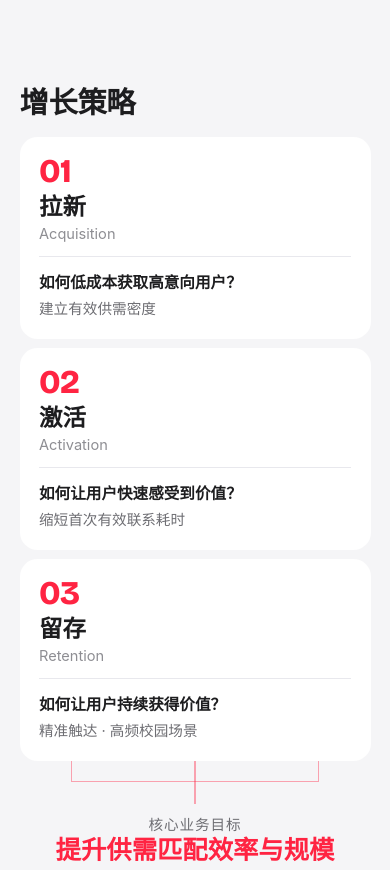
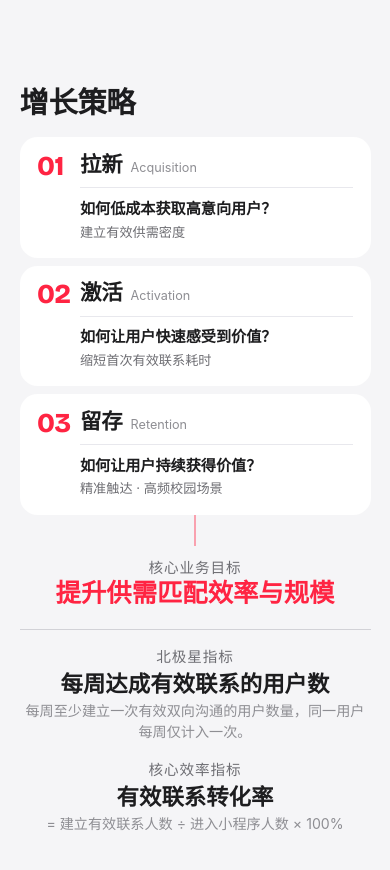
Before and after one commit to NateeeXu/xhs-intro, a plain HTML site: page index.html in a window 390 px wide. Shown: the part 8460-9330 px from the top of the page. Drawn offline with nearby package versions, Linux system fonts and the light colour scheme.

Commit message:
手机上增长概览改紧凑横条
Co-Authored-By: Claude Opus 5.5 <noreply@anthropic.com>

```diff
--- a/index.html
+++ b/index.html
@@ -1350,13 +1350,18 @@ img.chipphoto{width:19rem;height:auto;filter:drop-shadow(0 1rem 1.6rem rgba(0,0,
   .dcol.cs li > .dv-safe figure{grid-row:auto}
   /* 增长策略：概览三张卡上下排，展开层（拉新 / 漏斗 / 承接 / 留存周期 / 留存方案）直接排在下面 */
   .gw{width:auto;margin-bottom:0}
-  .gw-cards{grid-template-columns:1fr;gap:1rem;margin-top:1.6rem}
-  .gw-cards li,.gw-cards li:not(.shown){opacity:1;translate:none;padding:1.8rem 2rem;cursor:default}
-  .gw-cards i{font-size:3.4rem}
-  .gw-cards h3{font-size:2.4rem;margin-top:.6rem}
-  .gw-cards p b{white-space:normal;font-size:1.6rem}
+  /* 用户 11-21：手机上三张卡太大太空，改成紧凑的横条：左边编号，右边标题 + 问题 */
+  .gw-cards{grid-template-columns:1fr;gap:.8rem;margin-top:1.6rem}
+  .gw-cards li,.gw-cards li:not(.shown){opacity:1;translate:none;cursor:default;display:grid;grid-template-columns:4.4rem auto 1fr;align-items:baseline;padding:1.6rem 1.8rem}
+  .gw-cards i{grid-column:1;grid-row:1 / 3;align-self:start;font-size:2.8rem}
+  .gw-cards h3{grid-column:2;grid-row:1;margin:0;font-size:2.2rem}
+  .gw-cards small{grid-column:3;grid-row:1;margin:0 0 0 .8rem;font-size:1.3rem}
+  .gw-cards p{grid-column:2 / 4;grid-row:2;margin:1rem 0 0;padding-top:1rem;font-size:1.35rem}
+  .gw-cards p b{white-space:normal;font-size:1.55rem;margin-bottom:.2rem}
   .gw-goal,.gw-goal:not(.shown),.gw-kpi,.gw-kpi:not(.shown){opacity:1;translate:none}
   .gw-goal .gw-link::before,.gw-goal .gw-link::after{scale:1}
+  .gw-link{height:3.2rem}
+  .gw-link::before{display:none}   /* 手机上三张卡上下排，横着的三叉连线对不上，只留中间一根竖线 */
   .gw-obj{font-size:2.6rem}
   .gw-kpi{grid-template-columns:1fr;gap:1.8rem}
   .gw-kpi b{font-size:2.3rem}
```
